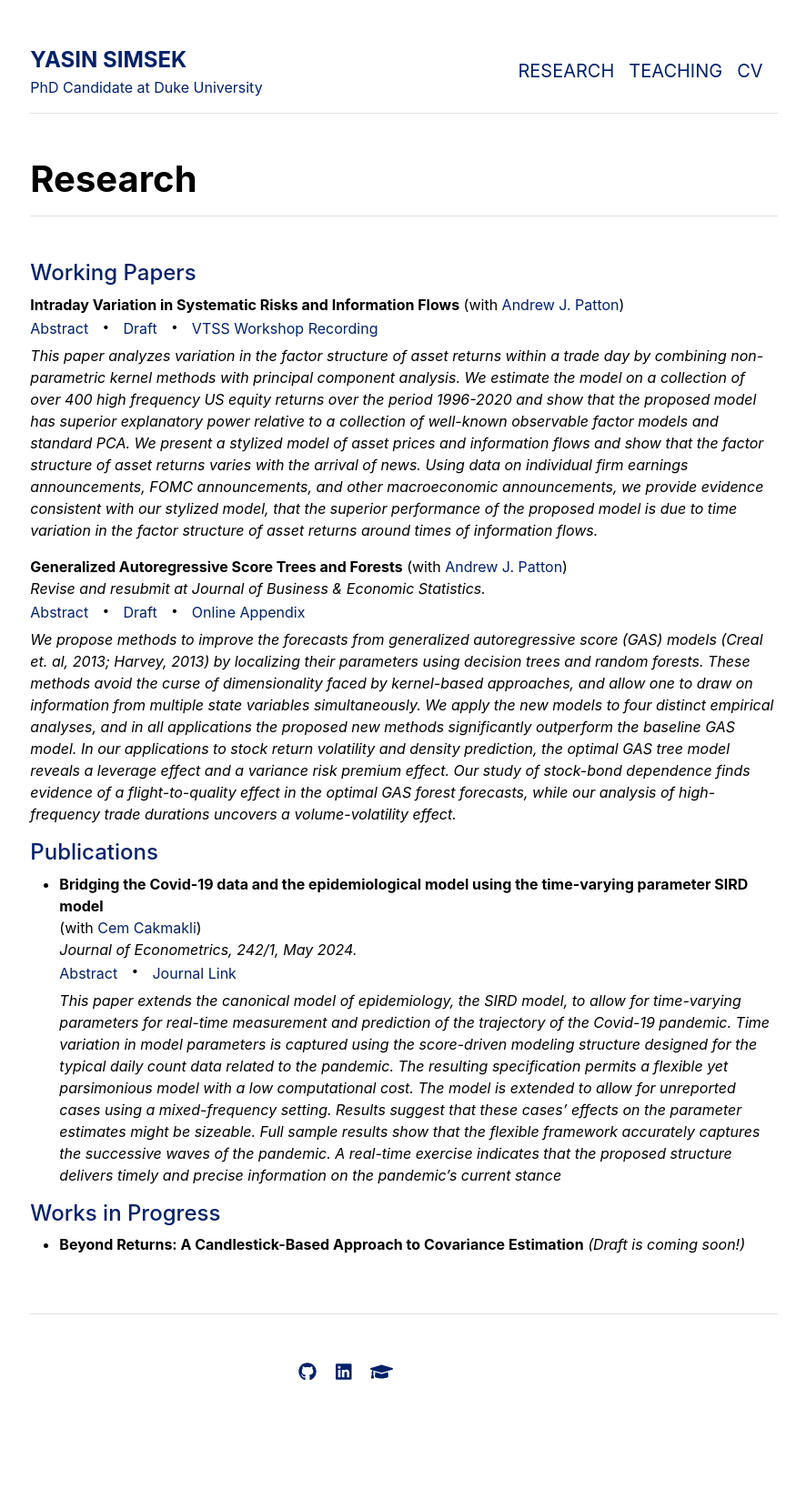
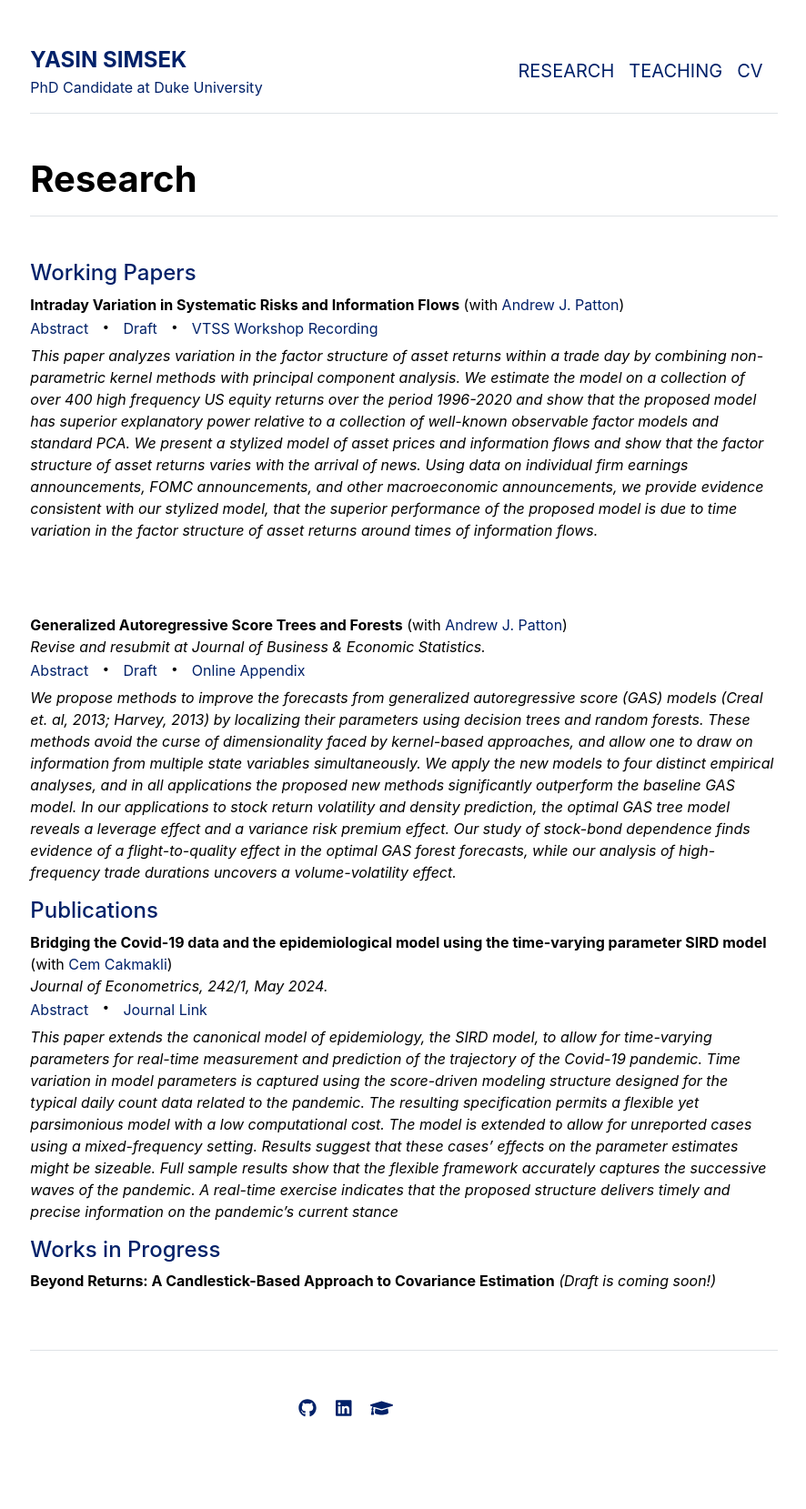
Before and after one commit to yasin-simsek/yasin-simsek.github.io, a Jekyll site: the page built from research.md, in a window 1280 px wide. Shown: the whole page at 91% size, without its empty margins (196-1082 px from the left). Built offline with Jekyll 4.4.1, drawn with Linux system fonts in a browser that asks for light colours; before the commit the page ends 1619 px from its top, so only the background shows below that.

```diff
--- a/research.md
+++ b/research.md
@@ -70,6 +70,8 @@ title: "Research"
 <a href="https://www.youtube.com/watch?v=xzrGnCQXz_k" class="no-underline">VTSS Workshop Recording</a>
 <span class="abstract-content"> *This paper analyzes variation in the factor structure of asset returns within a trade day by combining non-parametric kernel methods with principal component analysis. We estimate the model on a collection of over 400 high frequency US equity returns over the period 1996-2020 and show that the proposed model has superior explanatory power relative to a collection of well-known observable factor models and standard PCA. We present a stylized model of asset prices and information flows and show that the factor structure of asset returns varies with the arrival of news. Using data on individual firm earnings announcements, FOMC announcements, and other macroeconomic announcements, we provide evidence consistent with our stylized model, that the superior performance of the proposed model is due to time variation in the factor structure of asset returns around times of information flows.*</span>
 
+<br> <!-- Adds an empty line -->
+<br> <!-- Adds an empty line -->
 
 
 **Generalized Autoregressive Score Trees and Forests**
@@ -80,7 +82,7 @@ title: "Research"
 <span class="abstract-toggle" onclick="toggleAbstract(this)">Abstract</span> <span class="middot">&middot;</span> <a href="https://papers.ssrn.com/sol3/papers.cfm?abstract_id=4459756" class="no-underline">Draft</a> <span class="middot">&middot;</span> <a href="assets/documents/Patton_Simsek_GAS_tree_APPENDIX.pdf" class="no-underline">Online Appendix</a> <span class="abstract-content">  *We propose methods to improve the forecasts from generalized autoregressive score (GAS) models (Creal et. al, 2013; Harvey, 2013) by localizing their parameters using decision trees and random forests. These methods avoid the curse of dimensionality faced by kernel-based approaches, and allow one to draw on information from multiple state variables simultaneously. We apply the new models to four distinct empirical analyses, and in all applications the proposed new methods significantly outperform the baseline GAS model. In our applications to stock return volatility and density prediction, the optimal GAS tree model reveals a leverage effect and a variance risk premium effect. Our study of stock-bond dependence finds evidence of a flight-to-quality effect in the optimal GAS forest forecasts, while our analysis of high-frequency trade durations uncovers a volume-volatility effect.*</span>
 
 #### <span style="color: #012169;">Publications</span>
-* **Bridging the Covid-19 data and the epidemiological model using the time-varying parameter SIRD model**
+**Bridging the Covid-19 data and the epidemiological model using the time-varying parameter SIRD model**
 (with <a href="https://sites.google.com/site/cemcakmakli/home" class="no-underline">Cem Cakmakli</a>)
 <br>
 *Journal of Econometrics, 242/1, May 2024.*
@@ -89,7 +91,7 @@ title: "Research"
 
 
 #### <span style="color: #012169;">Works in Progress</span>
-* **Beyond Returns: A Candlestick-Based Approach to Covariance Estimation** *(Draft is coming soon!)*
+**Beyond Returns: A Candlestick-Based Approach to Covariance Estimation** *(Draft is coming soon!)*
 
 
 <script>
```
